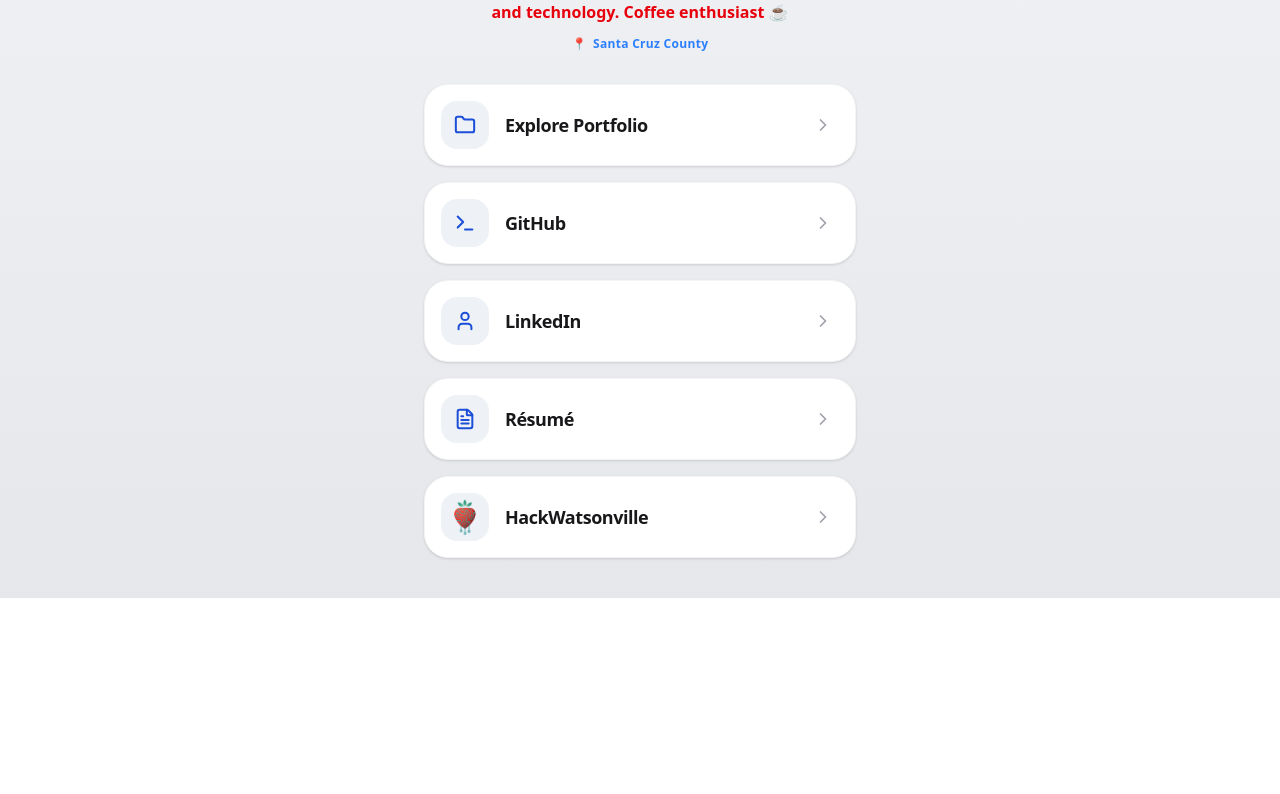
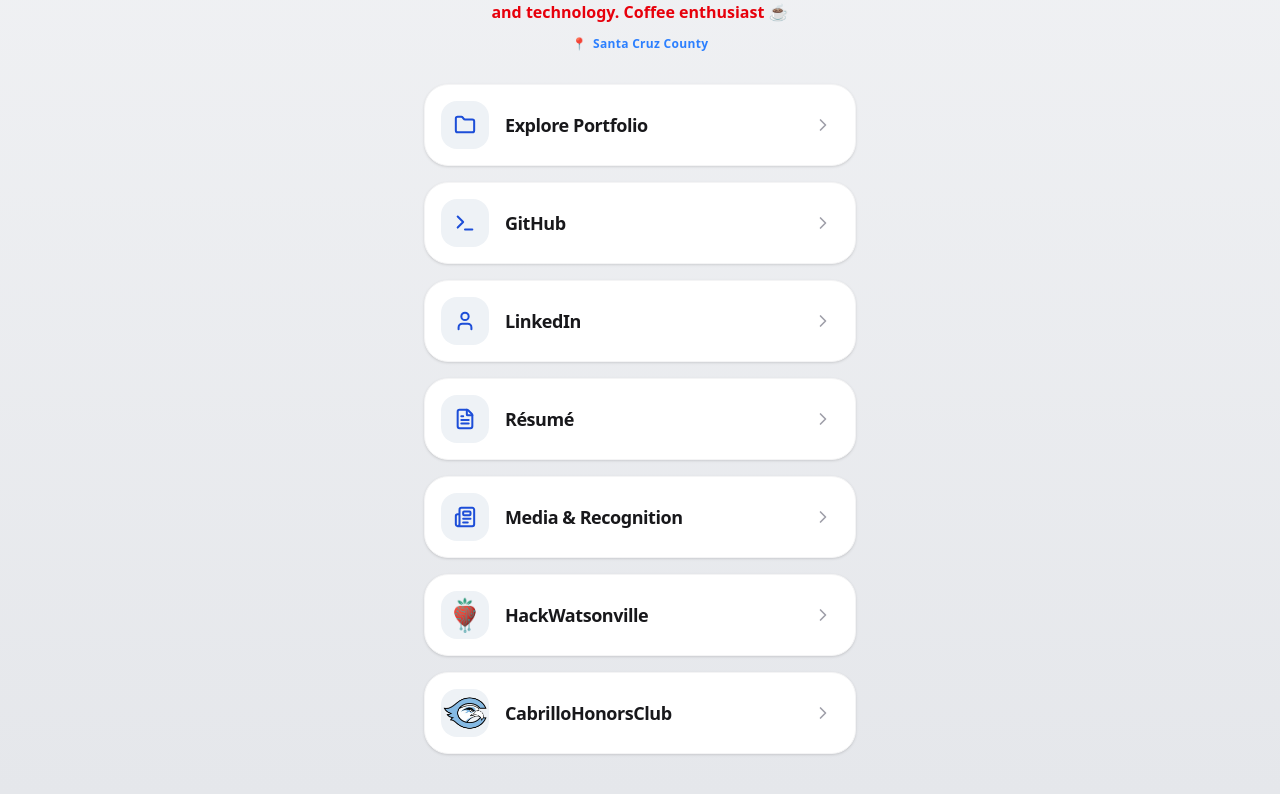
Before and after one commit to jared-esquivel/bizznest-senior-assessment, a React (Vite) app: page / in a window 1280 px wide. Shown: the part 328-1122 px from the top of the page. Before the commit the page ends 926 px from the top, so only its background shows below. Built offline with nearby package versions, Linux system fonts and the light colour scheme.

Commit message:
feat(app): update directory links

```diff
--- a/src/App.jsx
+++ b/src/App.jsx
@@ -2,9 +2,10 @@
 import "./App.css";
 import ProfileAvatar from "./componets/ProfileAvatar.jsx";
 import LinkButton from "./componets/LinkButton.jsx";
-import { Terminal, User, FileText, Folder } from "lucide-react";
+import { Terminal, User, FileText, Folder, Newspaper } from "lucide-react";
 
 import HackWatsonvilleLogo from "./assets/hackwatsonville-logo.png";
+import CabrilloHonorsClub from "./assets/CabrilloHonorsClub-logo.png";
 
 function App() {
   const linksData = [
@@ -29,9 +30,19 @@
       IconComponent: FileText,
     },
     {
+      title: "Media & Recognition",
+      url: "https://www.santacruzworks.org/news/meet-the-ahsc-interns-jared-esquivel-at-innovation-within",
+      IconComponent: Newspaper,
+    },
+    {
       title: "HackWatsonville",
       url: "https://jared-esquivel.github.io/hackwatsonville-site/", // Or your preferred landing page
       IconComponent: HackWatsonvilleLogo, // 2. Pass the imported image path straight in!
+    },
+    {
+      title: "CabrilloHonorsClub",
+      url: "https://jared-esquivel.github.io/Honors_Club_Webpage/",
+      IconComponent: CabrilloHonorsClub,
     },
   ];
 
--- /dev/null
+++ b/src/componets/ProjectCard.jsx
@@ -0,0 +1 @@
+import React from "react";
```
Also changed, not shown: src/assets/CabrilloHonorsClub-logo.png (added).
